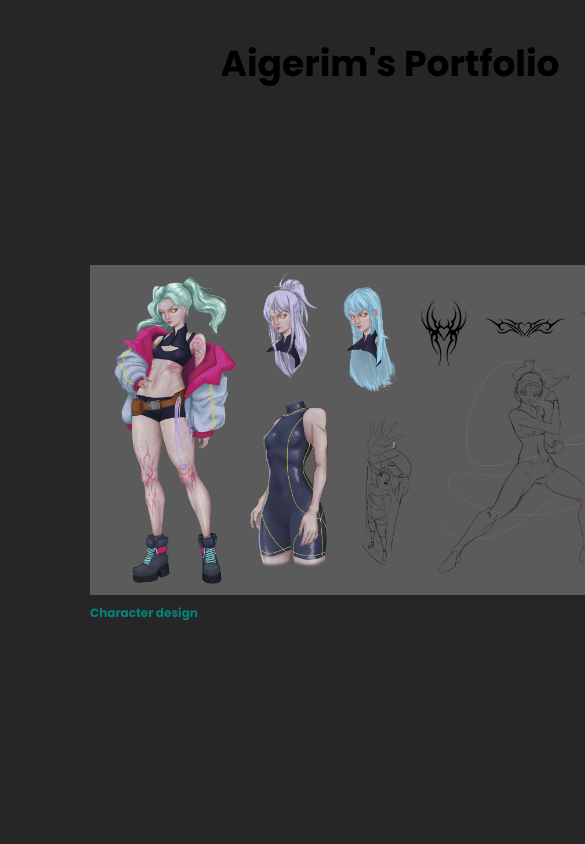
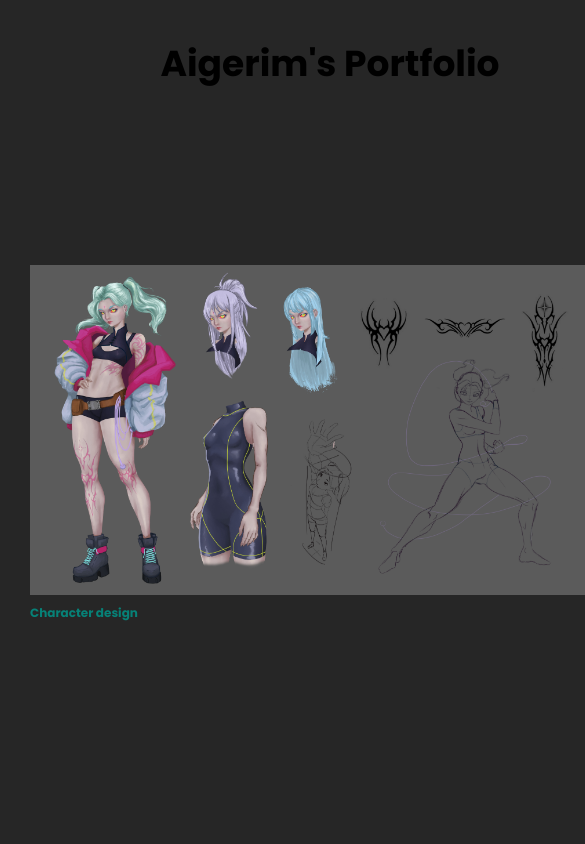
Before and after one commit to Sharpy17/portfolio, a plain HTML site: page index.html in a window 390 px wide. Shown: the top 844 px of the page, 585 px wide, since content can reach past the window. Drawn offline with Linux system fonts and the light colour scheme.

Commit message:
swear it's the last fix

```diff
--- a/styles.css
+++ b/styles.css
@@ -100,7 +100,7 @@ li {
     }
 
     body {
-        margin-left: 130px;
+        margin-left: 90px;
         overflow-x: visible;
     }
 }
```
